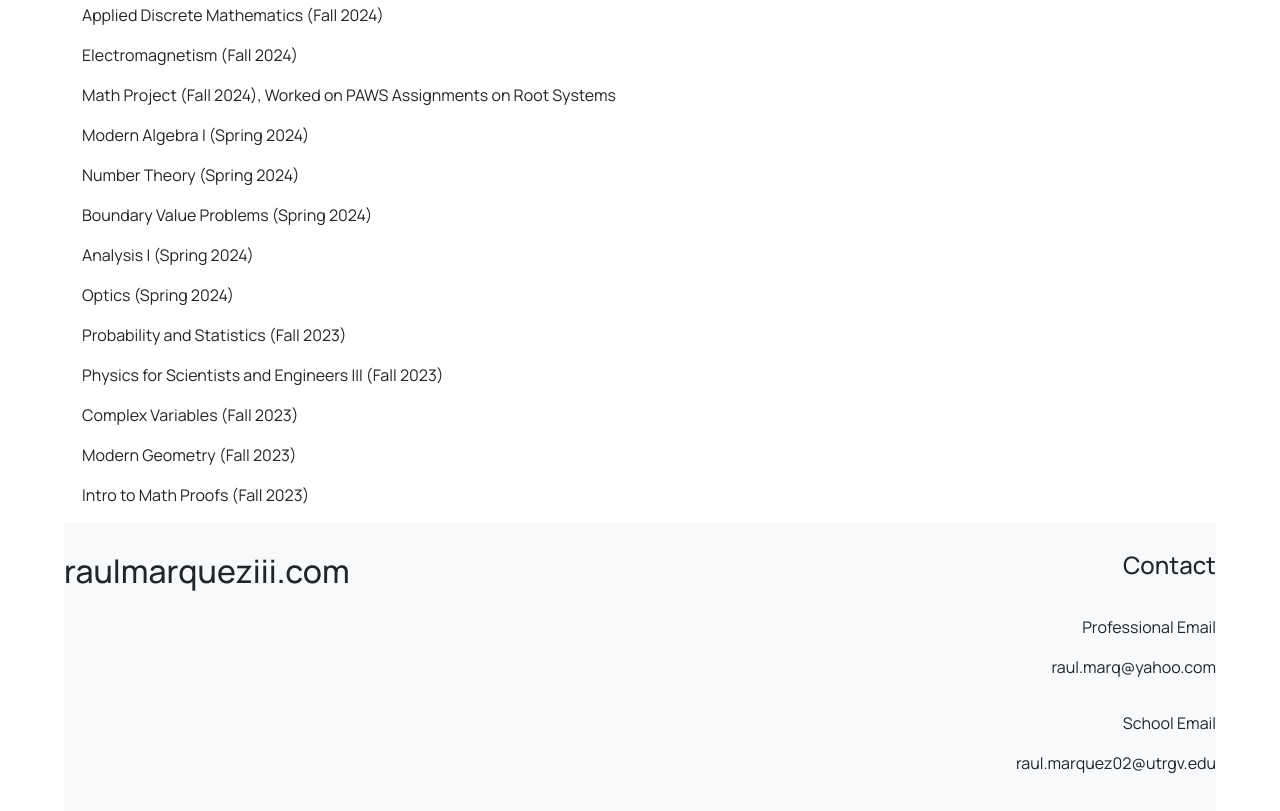
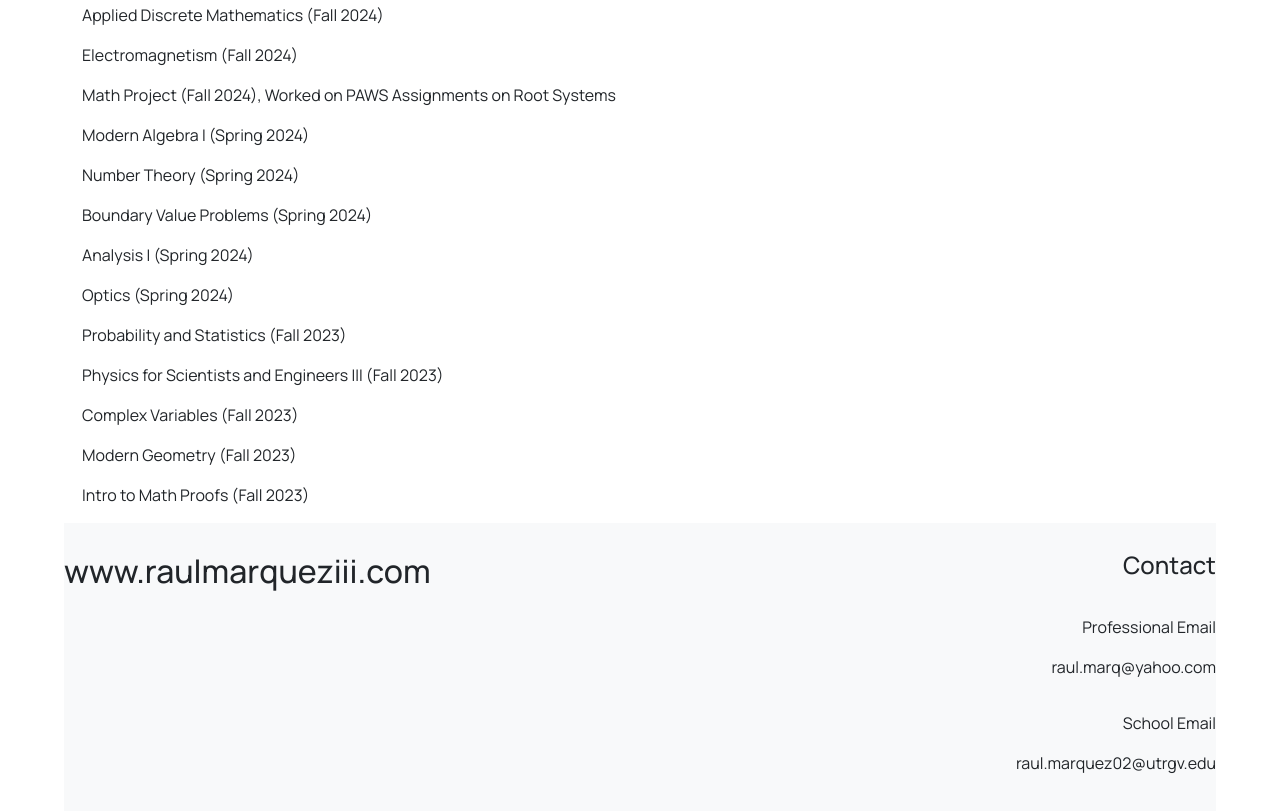
Before and after one commit to ronaldmarkers/ronaldmarkers.github.io, a plain HTML site: page about.html in a window 1280 px wide. Shown: the part 2199-3010 px from the top of the page. Drawn offline with nearby package versions, Linux system fonts and the light colour scheme.

Commit message:
Correct Url Name

```diff
--- a/about.html
+++ b/about.html
@@ -125,7 +125,7 @@
   <footer class="bd-footer bg-body-tertiary mx-auto" style="max-width: 90%;">
     <div class="row py-4">
       <div class="col-lg-2 col">
-        <p class="text-xxl-start manrope-500 fs-2">raulmarqueziii.com</p>
+        <p class="text-xxl-start manrope-500 fs-2">www.raulmarqueziii.com</p>
       </div>
       <div class="col-lg-2 col">
 
```
Also changed, not shown: index.html (+1 -1 lines).
